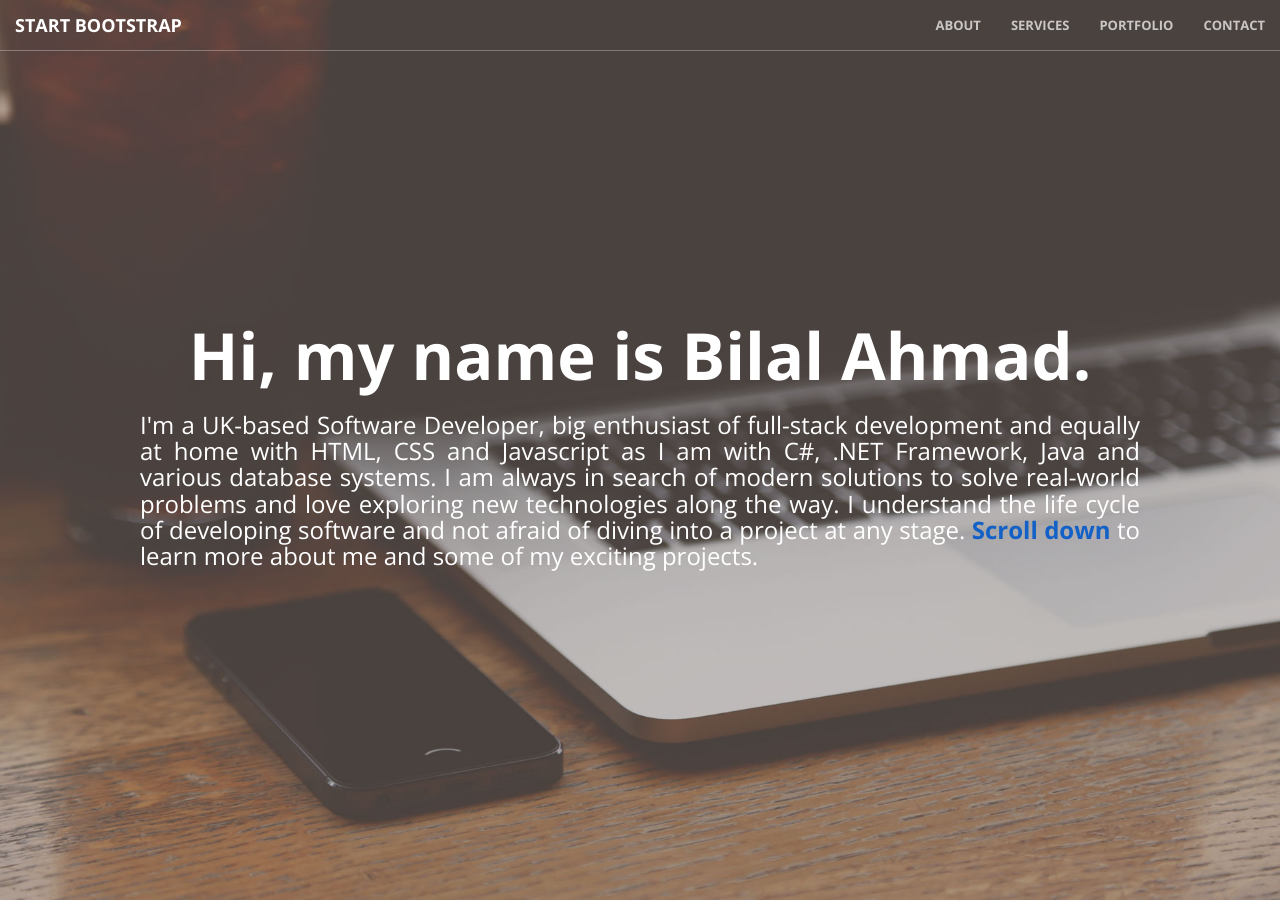
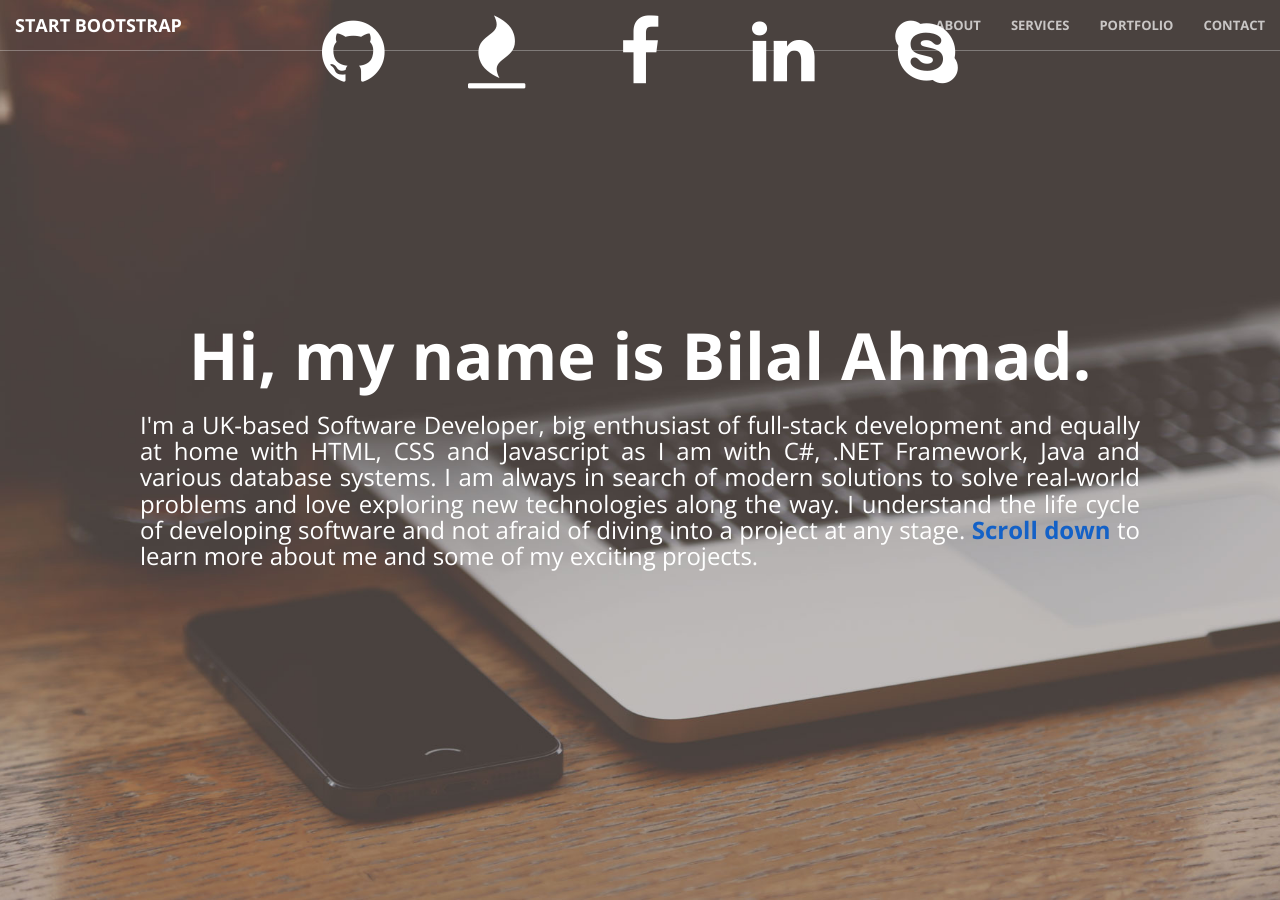
Before and after one commit to Bilal44/bilal44.github.io, a Jekyll site: the page built from index.html, in a window 1280 px wide and 900 px high. Built offline with Jekyll 4.4.1, drawn with Linux system fonts in a browser that asks for light colours.

Commit message:
Add social icons and animation css code

```diff
--- a/_includes/header.html
+++ b/_includes/header.html
@@ -5,4 +5,13 @@
             <h3 style="text-align: justify;">I'm a UK-based Software Developer, big enthusiast of full-stack development and equally at home with HTML, CSS and Javascript as I am with C#, .NET Framework, Java and various database systems. I am always in search of modern solutions to solve real-world problems and love exploring new technologies along the way. I understand the life cycle of developing software and not afraid of diving into a project at any stage. <a class="page-scroll" href="#about"><b>Scroll down</b></a> to learn more about me and some of my exciting projects.</h3>
         </div>
     </div>
+    <div class="col-md-12">
+        <ul class="social-network social-circle">
+          <li><a href="https://github.com/bilal44" target="_blank" class="icoGitHub" title="GitHub"><i class="fa fa-github"></i></a></li>
+          <li><a href="https://www.freecodecamp.com/bial44" target="_blank" class="icoFire" title="FreeCodeCamp"><i class="fa fa-fire"></i></a></li>
+          <li><a href="https://www.facebook.com/profile.php?id=100002098483559" target="_blank" class="icoFacebook" title="Facebook"><i class="fa fa-facebook"></i></a></li>
+          <li><a href="https://www.linkedin.com" target="_blank" class="icoLinkedin" title="Linkedin"><i class="fa fa-linkedin"></i></a></li>
+          <li><a href="skype:dd_bilal?chat" target="_blank" class="icoSkype" title="Skype"><i class="fa fa-skype"></i></a></li>
+        </ul>
+      </div>
 </header>
--- a/_sass/_base.scss
+++ b/_sass/_base.scss
@@ -451,3 +451,98 @@ ul.social-buttons li a:active {
 .btn:active:focus {
     outline: 0;
 }
+
+ul.social-network {
+	list-style: none;
+	display: inline-block;
+	margin-left: 10 !important;
+	padding: 0;
+}
+
+@media (min-width: 768px){
+ul.social-network li {
+	display: inline;
+	margin: 0 20px;
+}
+}
+
+ul.social-network li {
+	display: inline;
+	margin: 0 5x;
+}
+
+.social-network a.icoGitHub:hover {
+	background-color:#fff;
+}
+.social-network a.icoFire:hover {
+	background-color: green;
+}
+.social-network a.icoFacebook:hover {
+	background-color:#3B5998;
+}
+.social-network a.icoLinkedin:hover {
+	background-color:#007bb7;
+}
+.social-network a.icoSkype:hover {
+	background-color:#00aff0;
+}
+.social-network a.icoFacebook:hover i, .social-network a.icoTwitter:hover i,
+.social-network a.icoLinkedin:hover i, .social-network a.icoSkype:hover i {
+	color:#fff;
+}
+.social-network a.icoGitHub:hover {
+    color: #222;
+}
+a.socialIcon:hover, .socialHoverClass {
+	color:#44BCDD;
+}
+
+.social-circle li a {
+	display:inline-block;
+	position:relative;
+	margin:0 auto 0 auto;
+	-moz-border-radius:50%;
+	-webkit-border-radius:50%;
+	border-radius:50%;
+	text-align:center;
+	width: 55px;
+	height: 55px;
+	font-size:39px;
+}
+
+@media (min-width: 768px){
+.social-circle li a {
+	display:inline-block;
+	position:relative;
+	margin:0 auto 0 auto;
+	-moz-border-radius:50%;
+	-webkit-border-radius:50%;
+	border-radius:50%;
+	text-align:center;
+	width: 100px;
+	height: 100px;
+	font-size:73px;
+}
+}
+
+.social-circle li i {
+	margin:0;
+	line-height:50px;
+	text-align: center;
+}
+
+.social-circle li a:hover i, .triggeredHover {
+	-moz-transform: rotate(360deg);
+	-webkit-transform: rotate(360deg);
+	-ms--transform: rotate(360deg);
+	transform: rotate(360deg);
+	-webkit-transition: all 0.75s;
+	-moz-transition: all 0.75s;
+	-o-transition: all 0.75s;
+	-ms-transition: all 0.75s;
+	transition: all 0.75s;
+}
+.social-circle i {
+	color: #fff;
+	transition: all 0.8s;
+}
```
